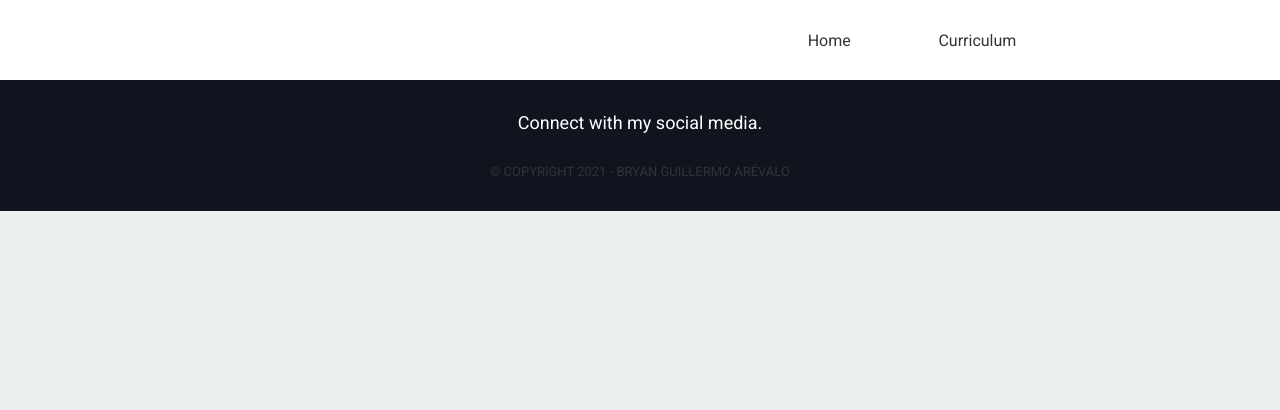
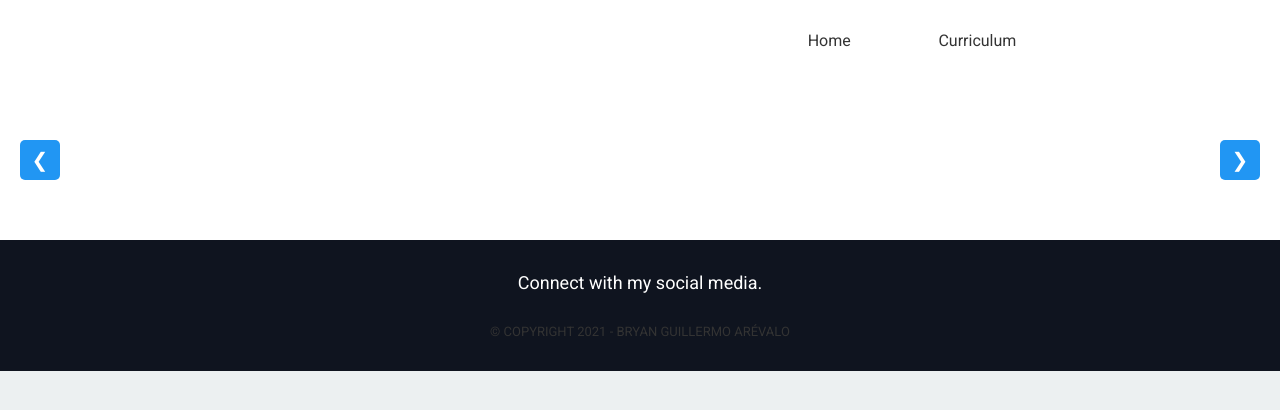
Before and after one commit to ripterdust/Curriculum.Io, a React (Create React App) app: page /app in a window 1280 px wide. Shown: the top 410 px of the page. Built offline with nearby package versions, Linux system fonts and the light colour scheme; some icons are missing.

Commit message:
Agregados los botones del slide

```diff
--- a/src/components/AppComponents/AppTemplates.js
+++ b/src/components/AppComponents/AppTemplates.js
@@ -10,8 +10,17 @@ export const AppTemplates = () => {
 
     const [list] = useFilter({data})
 
+    let slideIndex = 1;
 
     return <div className="carousel">
+        {
+            list.map((el, i) => <div className="card" key={i} >
+                <ResumeItem data={el} />
+            </div> )
+        }
+
+        <button className="prev">&#10094;</button>
+        <button className="next" >&#10095;</button>
 
     </div>
 }
--- a/src/main.css
+++ b/src/main.css
@@ -438,6 +438,35 @@ nav .content .dropdown:hover .dropdown-content {
   opacity: 0.8;
 }
 
+.carousel {
+  width: 100%;
+  background-color: #fff;
+  position: relative;
+  min-height: 20vh;
+}
+.carousel .card {
+  display: none;
+}
+.carousel .prev, .carousel .next {
+  position: absolute;
+  cursor: pointer;
+  top: 50%;
+  background-color: #2196f3;
+  font-size: 20px;
+  color: #fff;
+  border: none;
+  width: 2em;
+  height: 2em;
+  border-radius: 5px;
+  transform: translateY(-50%);
+}
+.carousel .prev {
+  left: 1em;
+}
+.carousel .next {
+  right: 1em;
+}
+
 .footer {
   background-color: #0f141f;
   min-height: 10vh;
--- a/src/main.scss
+++ b/src/main.scss
@@ -523,6 +523,40 @@ nav {
     }
 }
 
+
+// Carousel styles
+.carousel{
+    width: 100%;
+    background-color: #fff;
+    position: relative;
+    min-height: 20vh;
+
+    .card{
+        display: none;
+    }
+
+    .prev, .next{
+        position: absolute;
+        cursor: pointer;
+        top: 50%;
+        background-color: $LBlue;
+        font-size: 20px;
+        color: #fff;
+        border: none;
+        width: 2em;
+        height: 2em;
+        border-radius: 5px;
+        transform: translateY(-50%);
+
+    }
+    .prev {
+        left: 1em;
+    }
+    .next{
+        right: 1em;
+    }
+}
+
 // Footer
 
 .footer{
```
Also changed, not shown: 1 other file (tests, documents, lock files or other folders).
